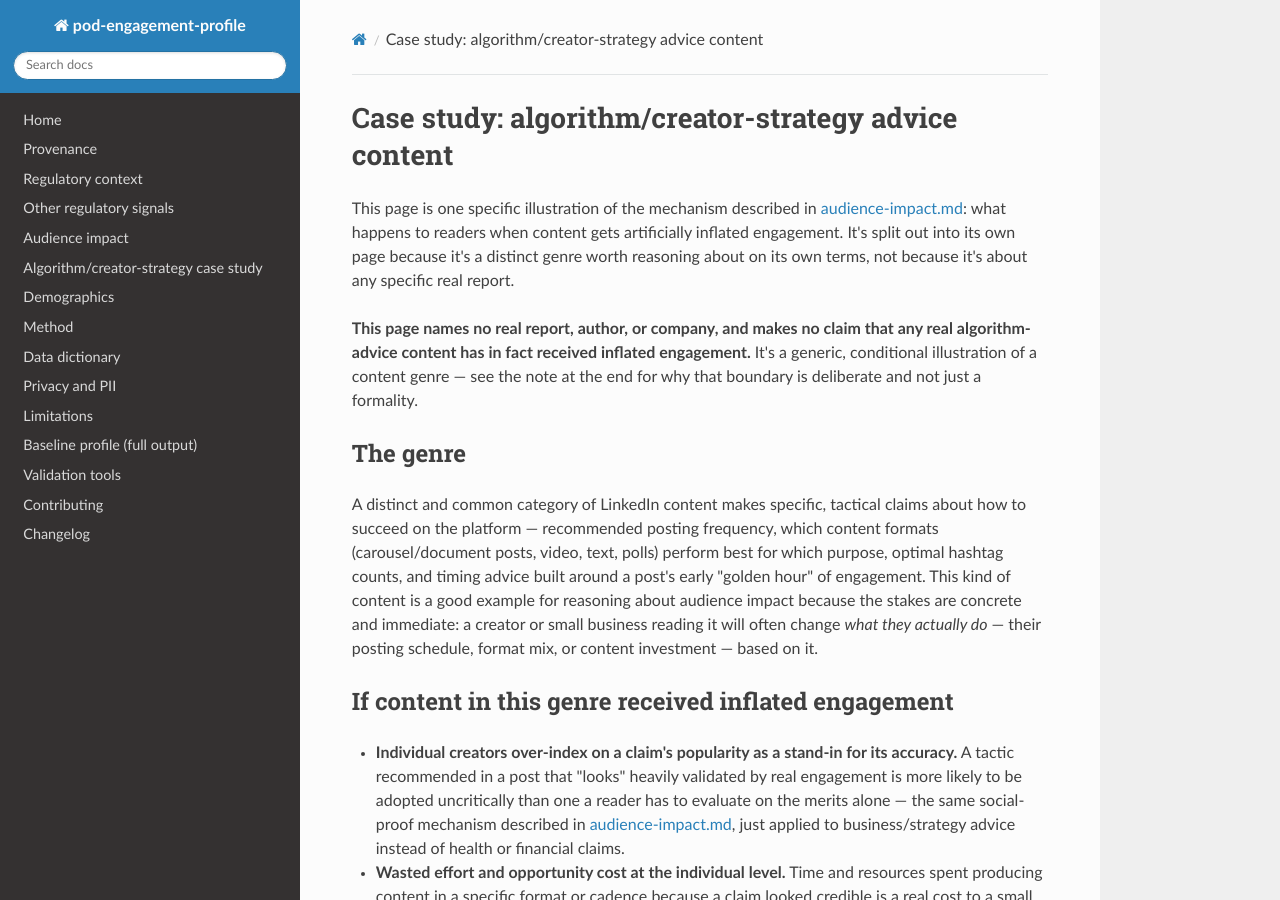
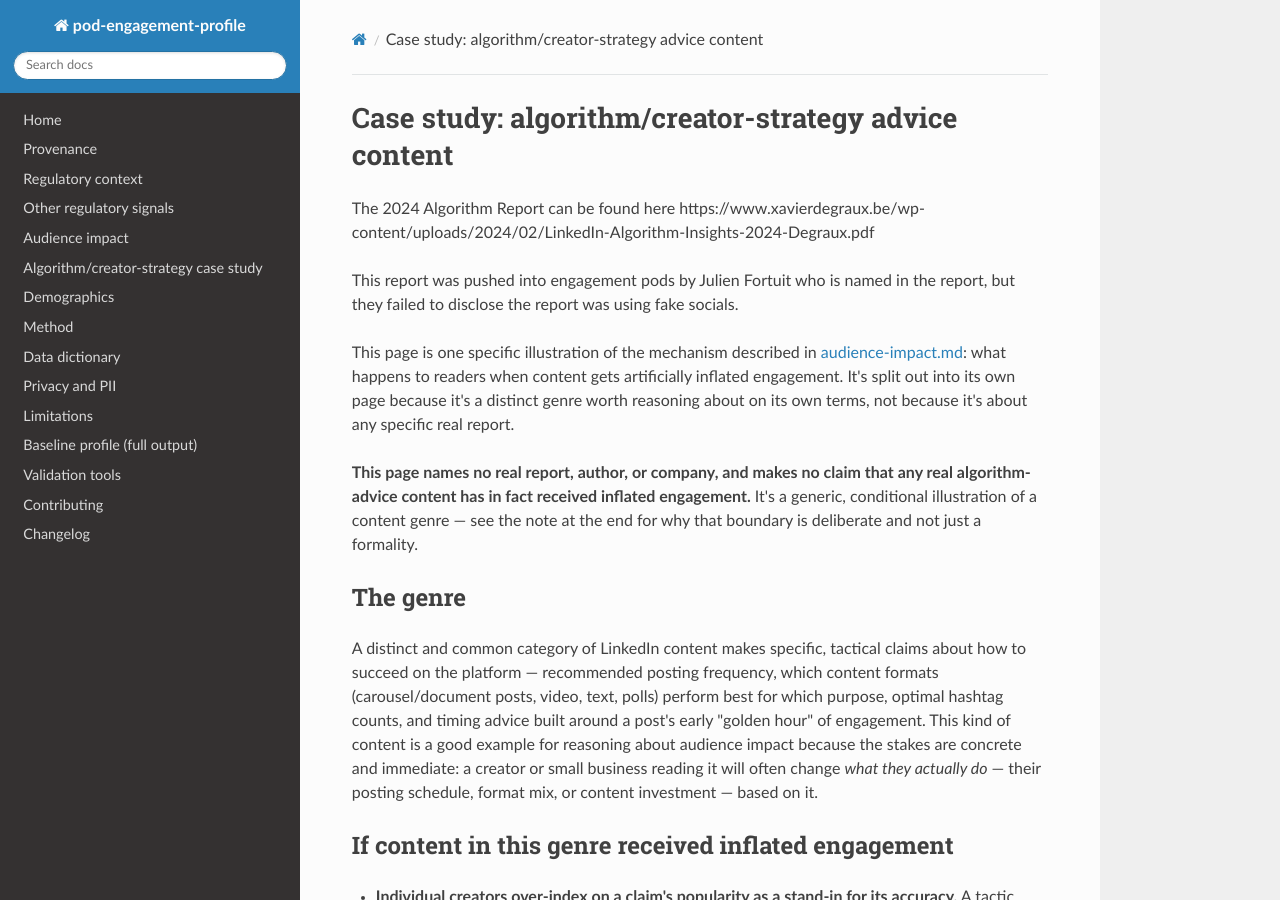
Before and after one commit to DreamITSoftware/SPOTAPOD, an MkDocs documentation site: the page built from docs/algorithm-strategy-advice.md, in a window 1280 px wide and 900 px high. Built offline with MkDocs 1.6.1, drawn with Linux system fonts in a browser that asks for light colours; nearby versions of some CDN libraries.

Commit message:
Add files via upload

```diff
--- a/docs/algorithm-strategy-advice.md
+++ b/docs/algorithm-strategy-advice.md
@@ -1,4 +1,8 @@
 # Case study: algorithm/creator-strategy advice content
+
+The 2024 Algorithm Report can be found here https://www.xavierdegraux.be/wp-content/uploads/2024/02/LinkedIn-Algorithm-Insights-2024-Degraux.pdf
+
+This report was pushed into engagement pods by Julien Fortuit who is named in the report, but they failed to disclose the report was using fake socials.
 
 This page is one specific illustration of the mechanism described in
 [audience-impact.md](audience-impact.md): what happens to readers when
```
